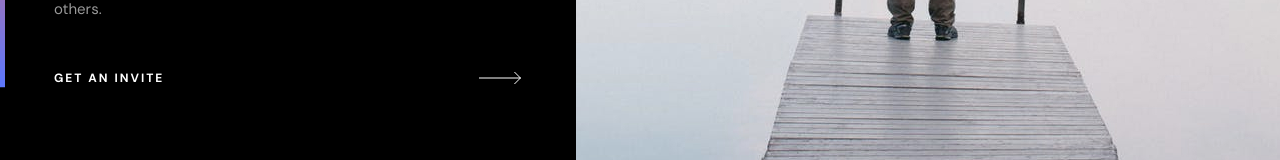
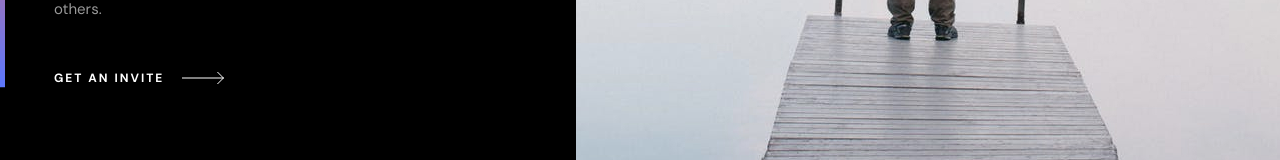
Before and after one commit to ding-09/photosnap, a React (Create React App) app: page / in a window 1280 px wide. Shown: the part 471-631 px from the top of the page. Built offline with nearby package versions, Linux system fonts and the light colour scheme; the HTML template or start-up script is replaced by a standard one.

Commit message:
fixed spacing in hero links

```diff
--- a/src/components/Hero.js
+++ b/src/components/Hero.js
@@ -12,7 +12,7 @@ const Hero = ({
   stories = false,
 }) => {
   return (
-    <StyledHero>
+    <StyledHero onStories={stories}>
       <figure>
         <Picture imgs={heroImgs} />
       </figure>
--- a/src/components/Hero.styled.js
+++ b/src/components/Hero.styled.js
@@ -18,6 +18,9 @@ export const StyledHero = styled.section`
     }
     p {
       margin: 2rem 0;
+    }
+    a span {
+      padding-right: ${(props) => (props.onStories ? '1.6rem' : '1.8rem')};
     }
   }
 
@@ -59,7 +62,7 @@ export const StyledHero = styled.section`
 
   @media (min-width: 1200px) {
     .hero-text {
-      flex: 45%
+      flex: 45%;
     }
     figure {
       flex: 55%;
--- a/src/components/Stories/StoryCard.js
+++ b/src/components/Stories/StoryCard.js
@@ -10,7 +10,7 @@ const StoryCard = ({ story }) => {
         <h2>{title}</h2>
         <p className='author'>by {author}</p>
       </div>
-      <ArrowButton innerText='Read story' color='#fff' />
+      <ArrowButton innerText='Read story' color='#fff' storyCard={true}/>
     </StyledStoryCard>
   );
 };
--- a/src/styles/Buttons.js
+++ b/src/styles/Buttons.js
@@ -6,7 +6,7 @@ const StyledArrowButton = styled.a`
   color: ${(props) => props.color};
   display: flex;
   align-items: center;
-  justify-content: space-between;
+  justify-content: ${(props) => props.storyCard ? 'space-between' : ''};
   svg {
     g {
       stroke: ${(props) => props.color};
@@ -27,9 +27,9 @@ const StyledRectangleButton = styled.a`
   }
 `;
 
-export const ArrowButton = ({ innerText, textColor = '#fff' }) => {
+export const ArrowButton = ({ innerText, textColor = '#fff', storyCard }) => {
   return (
-    <StyledArrowButton color={textColor}>
+    <StyledArrowButton color={textColor} storyCard={storyCard}>
       <span>{innerText}</span>
       <ArrowIcon />
     </StyledArrowButton>
```
Also changed, not shown: 1 other file (tests, documents, lock files or other folders).
